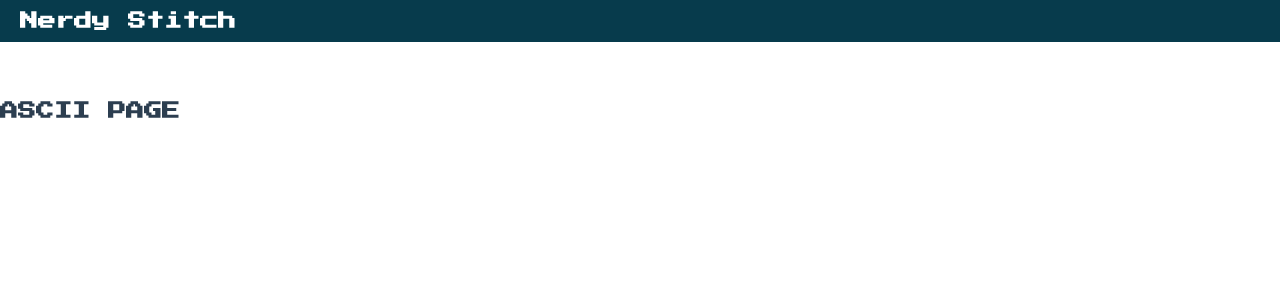
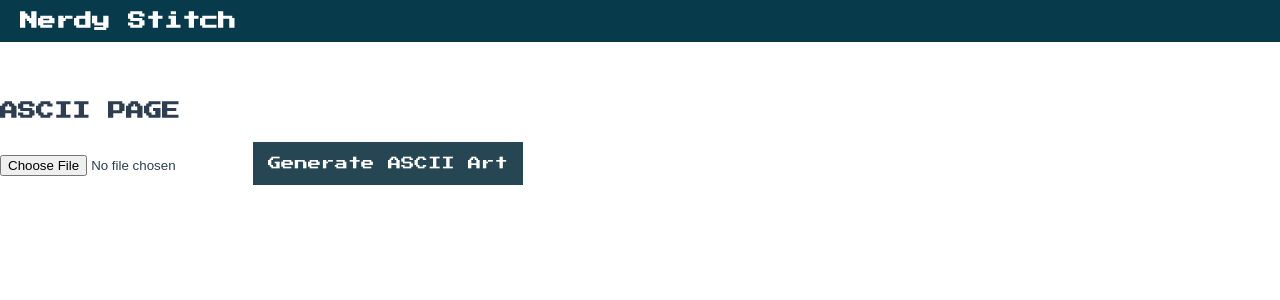
Before and after one commit to MiuMiuMiuMiuMiu/stitch-chart, a Vue app: page /ascii in a window 1280 px wide. Shown: the top 300 px of the page. Built offline with nearby package versions, Linux system fonts and the light colour scheme.

Commit message:
Uploaded image gives base64

```diff
--- a/src/views/AsciiPage.vue
+++ b/src/views/AsciiPage.vue
@@ -1,9 +1,33 @@
 <template>
     <h1>ASCII PAGE</h1>
+    <form>
+        <input type="file" id="file-input" ref="image">
+        <button type="button" @click="generateAsciiArt">Generate ASCII Art</button>
+    </form>
 </template>
 
 <script>
-    export default {
-        name: "AsciiPage"
+export default {
+    name: "AsciiPage",
+    methods: {
+        generateAsciiArt() {
+            // Read the contents of those image file
+            const input_image = this.$refs.image.files[0];
+            //Asynchronously read the contents of image file
+            const reader = new FileReader();
+            reader.readAsDataURL(input_image);
+
+            reader.onload = () => {
+                const imageDataUrl = reader.result;
+                const image = new Image();
+                image.src = imageDataUrl;
+                // Use image processing library to convert image to ASCII art
+                //const asciiArt = convertToAsciiArt(imageDataUrl);
+                // Display the ASCII art on the webpage
+                //asciiArtDiv.innerText = asciiArt;
+            };
+
+        }
     }
+}
 </script>
--- a/src/views/HomePage.vue
+++ b/src/views/HomePage.vue
@@ -1,6 +1,6 @@
 <template>
     <div id="introduction">
-        <h1>"Nerdy Stitch - where technology meets crafting.</h1>
+        <h1>Nerdy Stitch - where technology meets crafting.</h1>
         <p>Our website lets you transform any text into Binary, Morse or Braille code, and creates a chart to help you stitch it onto your project.</p>
     </div>
     <div id="card-container">
```
